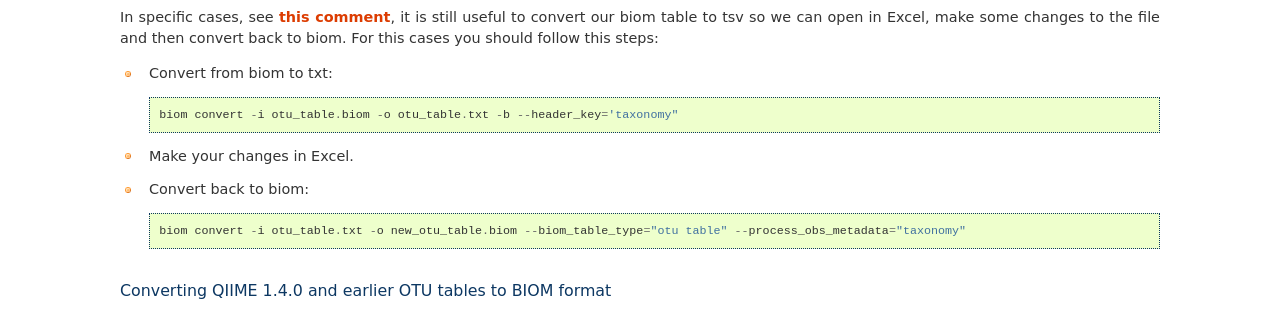
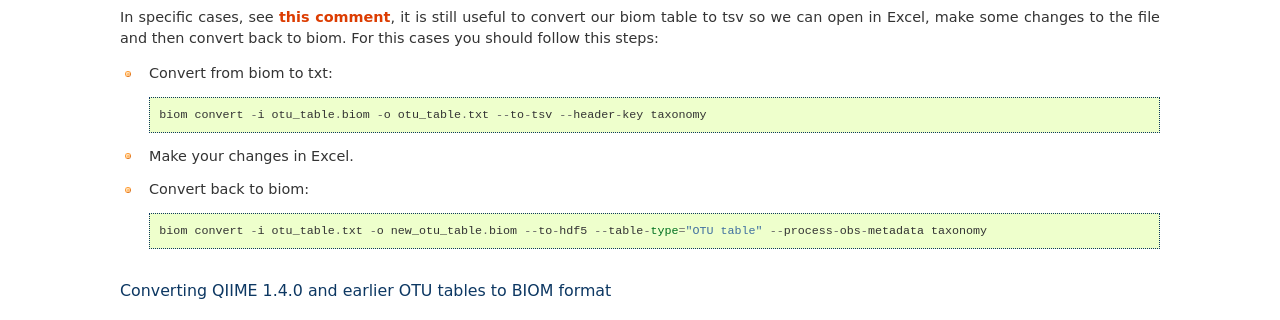
Before and after one commit to biocore/biom-format, a Sphinx documentation site: the page built from doc/documentation/biom_conversion.rst, in a window 1280 px wide. Shown: the part 981-1301 px from the top of the page. Built offline with Sphinx 7.4.7, drawn with Linux system fonts in a browser that asks for light colours; formulas are drawn with MathJax 3; pages that are not in the unit, such as notebooks, are missing from menus.

Commit message:
fixing commands

```diff
--- a/doc/documentation/biom_conversion.rst
+++ b/doc/documentation/biom_conversion.rst
@@ -39,13 +39,13 @@ In specific cases, see `this comment <https://groups.google.com/forum/#!msg/qiim
 
 - Convert from biom to txt::
 
-	biom convert -i otu_table.biom -o otu_table.txt -b --header_key='taxonomy"
+	biom convert -i otu_table.biom -o otu_table.txt --to-tsv --header-key taxonomy
 
 - Make your changes in Excel.
 
 - Convert back to biom::
 
-	biom convert -i otu_table.txt -o new_otu_table.biom --biom_table_type="otu table" --process_obs_metadata="taxonomy"
+	biom convert -i otu_table.txt -o new_otu_table.biom --to-hdf5 --table-type="OTU table" --process-obs-metadata taxonomy
 
 
 Converting QIIME 1.4.0 and earlier OTU tables to BIOM format
```
